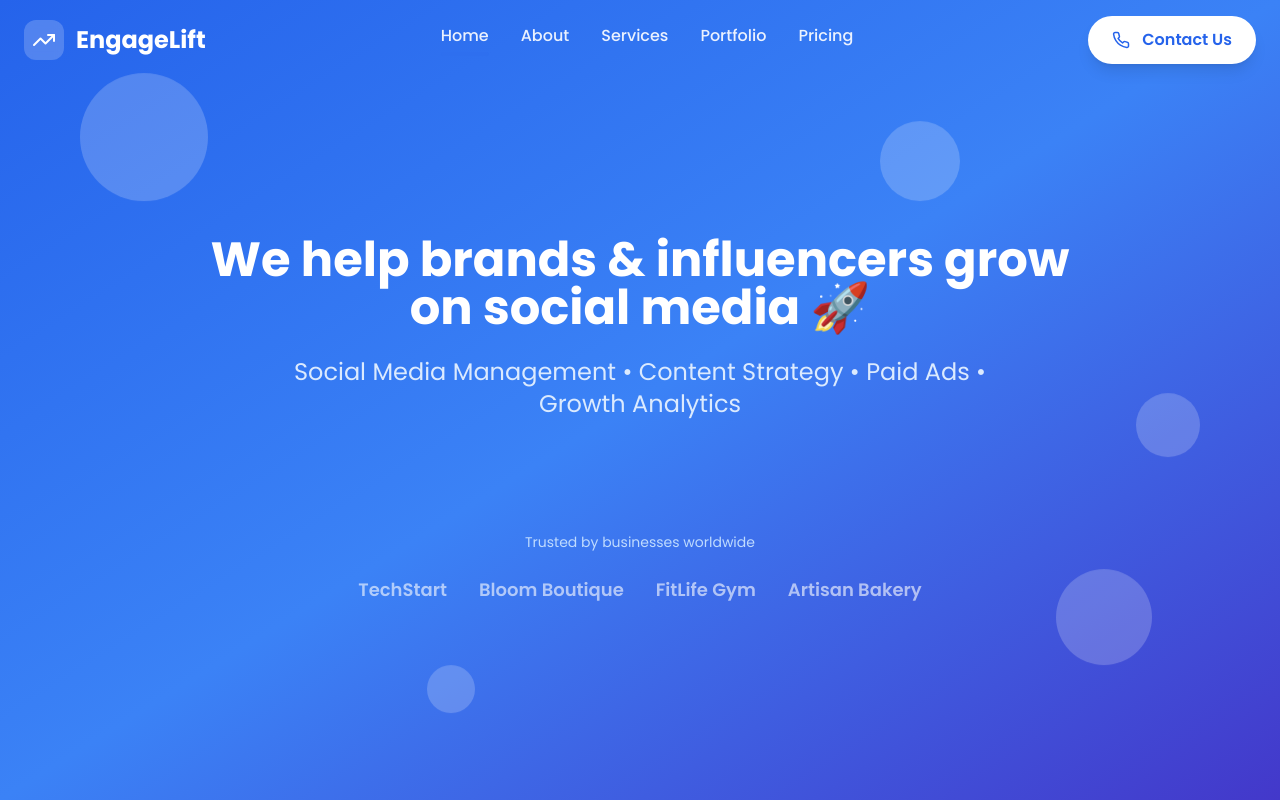
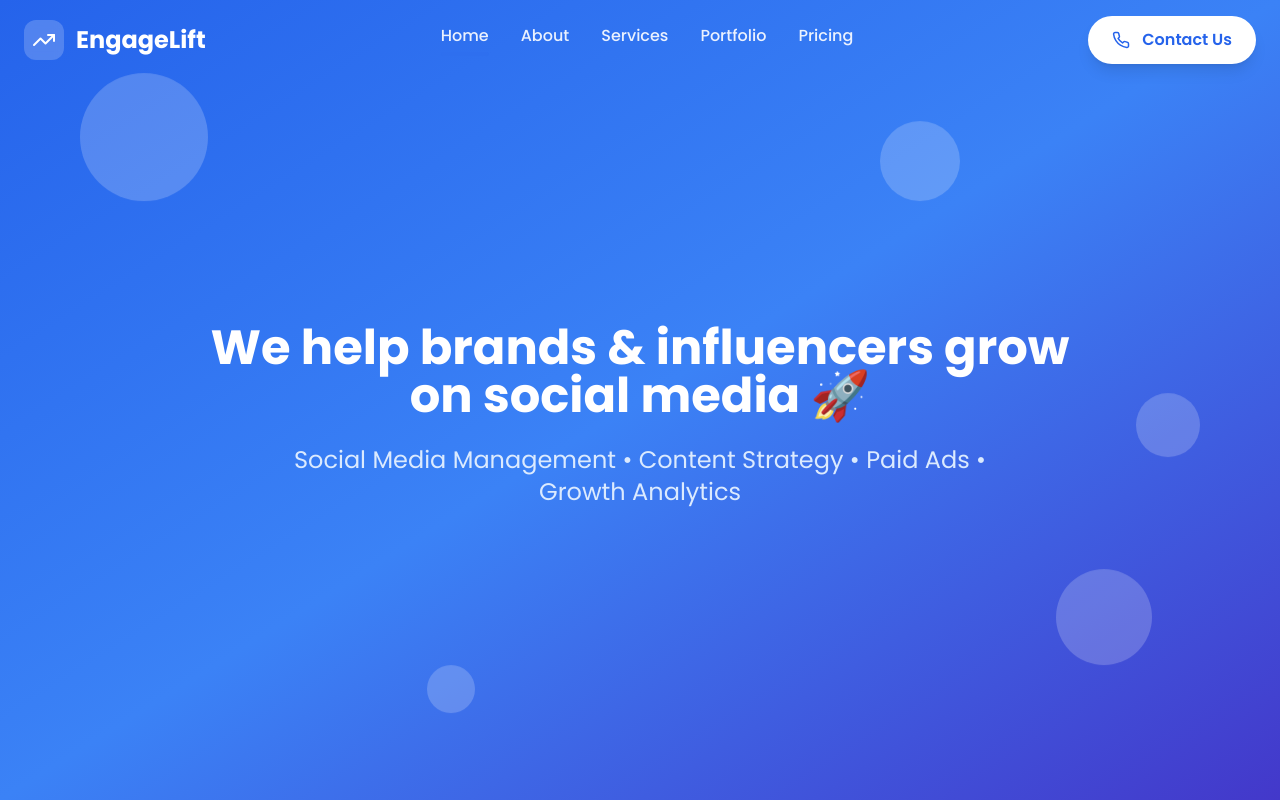
Before and after one commit to milan3110/EngageLift, a React (Vite) app: page / in a window 1280 px wide. Shown: the top 800 px of the page. Built offline with nearby package versions, Linux system fonts and the light colour scheme.

Commit message:
- Fixed bugs

```diff
--- a/src/components/Hero.tsx
+++ b/src/components/Hero.tsx
@@ -72,7 +72,7 @@ const Hero = () => {
           </div>
 
           {/* Trust Indicators */}
-          <div className="mt-16 animate-fade-in-up animation-delay-600">
+          {/* <div className="mt-16 animate-fade-in-up animation-delay-600">
             <p className="text-blue-200 text-sm mb-6">Trusted by businesses worldwide</p>
             <div className="flex justify-center items-center space-x-8 opacity-60 mb-10">
               <div className="text-white font-semibold text-lg">TechStart</div>
@@ -80,7 +80,7 @@ const Hero = () => {
               <div className="text-white font-semibold text-lg">FitLife Gym</div>
               <div className="text-white font-semibold text-lg">Artisan Bakery</div>
             </div>
-          </div>
+          </div> */}
         </div>
       </div>
 
```
